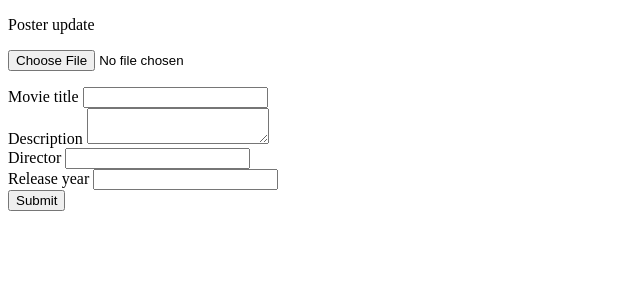
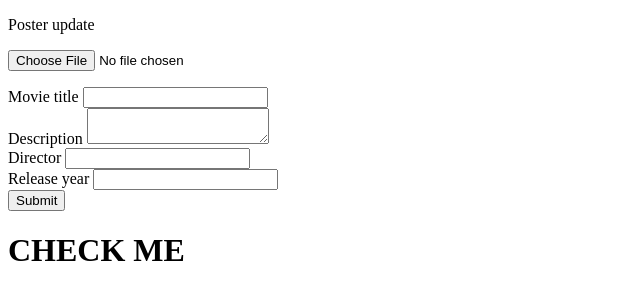
Before and after one commit to TomYelnikoff/final_project, a Flask app: page /alter_movie/1 in a window 1280 px wide. Shown: the top 300 px of the page, without its empty margins (0-640 px from the left). Run offline with Flask 2, Linux system fonts and the light colour scheme; parts of the project's set-up code (start-up, migrations or seed data) failed here and were passed over.

Commit message:
Update alter_movie.html

```diff
--- a/templates/alter_movie.html
+++ b/templates/alter_movie.html
@@ -21,6 +21,7 @@
         <label>Release year</label>
         <input type="number" name="release_year"></br>
         <input type="submit" name="update">
+        <h1>CHECK ME </h1>
     </form>
 </body>
 </html>
```
